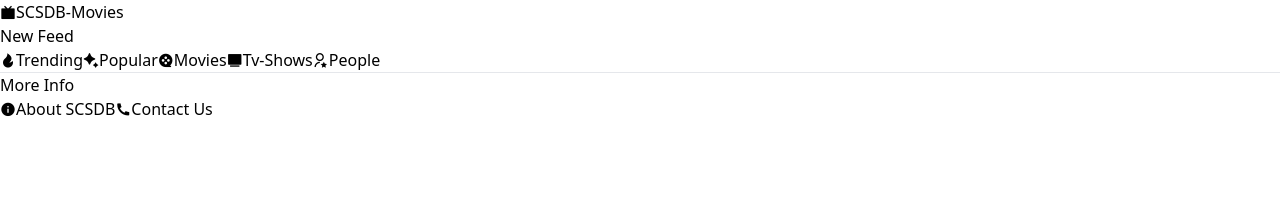
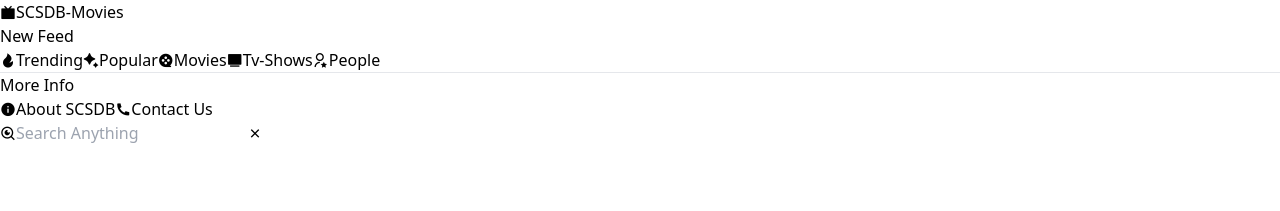
Before and after one commit to TejasMore477/SCSDB-Movies, a React (Vite) app: page / in a window 1280 px wide. Shown: the top 211 px of the page. Built offline with nearby package versions, Linux system fonts and the light colour scheme.

Commit message:
created topNav

```diff
--- a/src/App.jsx
+++ b/src/App.jsx
@@ -4,7 +4,7 @@
 
 function App() {
   return (
-    <div className='w-screen h-screen bg-[#1F1E24] text-white flex py-10'>
+    <div className='w-screen min-h-screen bg-[#1F1E24] text-white flex py-8'>
       <Routes>
         <Route path='/'  element={<Home/>}/>
       </Routes>
--- a/src/components/Home.jsx
+++ b/src/components/Home.jsx
@@ -1,12 +1,15 @@
 import React from "react";
 import SideNav from "./Partials/SideNav";
+import TopNav from "./Partials/TopNav";
 
 function Home() {
     document.title = "SCSDB | Homepage"
   return (
     <>
       <SideNav />
-      <div className="w-[80%] h-full"></div>
+      <div className="w-[80%] h-full">
+        <TopNav/>
+      </div>
     </>
   );
 }
--- a/src/components/Partials/SideNav.jsx
+++ b/src/components/Partials/SideNav.jsx
@@ -5,29 +5,29 @@
   return (
     <div className="w-[20%] h-full border-r-2 border-zinc-500 px-5">
       <h1 className="text-xl font-semibold">
-        <i class="text-[#6556CD] ri-tv-fill"></i>
+        <i className="text-[#6556CD] ri-tv-fill"></i>
         <span className="ml-3">SCSDB-Movies</span>
       </h1>
-      <nav className="text-lg text-zinc-400 flex flex-col gap-3">
+      <nav className="text-lg text-zinc-400 flex flex-col gap-2">
         <h1 className="font-medium mb-2 mt-10 text-white">New Feed</h1>
         <Link className="hover:bg-[#6556CD] hover:text-white duration-300 rounded-lg p-3">
-        <i class="mr-2 ri-fire-fill"></i>
+        <i className="mr-2 ri-fire-fill"></i>
         Trending
         </Link>
         <Link className="hover:bg-[#6556CD] hover:text-white duration-300 rounded-lg p-3">
-        <i class="mr-2 ri-bard-fill"></i>
+        <i className="mr-2 ri-bard-fill"></i>
         Popular
         </Link>
         <Link className="hover:bg-[#6556CD] hover:text-white duration-300 rounded-lg p-3">
-        <i class="mr-2 ri-movie-2-fill"></i>
+        <i className="mr-2 ri-movie-2-fill"></i>
         Movies
         </Link>
         <Link className="hover:bg-[#6556CD] hover:text-white duration-300 rounded-lg p-3">
-        <i class=" mr-2 ri-tv-2-fill"></i>
+        <i className=" mr-2 ri-tv-2-fill"></i>
         Tv-Shows
         </Link>
         <Link className="hover:bg-[#6556CD] hover:text-white duration-300 rounded-lg p-3">
-        <i class="mr-2 ri-user-star-line"></i>
+        <i className="mr-2 ri-user-star-line"></i>
         People
         </Link>
       </nav>
@@ -35,11 +35,11 @@
       <nav className="text-lg text-zinc-400 flex flex-col gap-3">
         <h1 className="font-medium mb-2 text-white">More Info</h1>
         <Link className="hover:bg-[#6556CD] hover:text-white duration-300 rounded-lg p-3">
-        <i class="mr-2 ri-information-fill"></i>
+        <i className="mr-2 ri-information-fill"></i>
         About SCSDB
         </Link>
         <Link className="hover:bg-[#6556CD] hover:text-white duration-300 rounded-lg p-3">
-        <i class="mr-2 ri-phone-fill"></i>
+        <i className="mr-2 ri-phone-fill"></i>
         Contact Us
         </Link>
 
--- /dev/null
+++ b/src/components/Partials/TopNav.jsx
@@ -0,0 +1,34 @@
+import React, { useState } from "react";
+import { Link } from "react-router";
+
+function TopNav() {
+  const [query, setQuery] = useState("");
+  console.log(query);
+  return (
+    <div className="w-full h-[10vh] flex items-center justify-center relative">
+
+<i className="text-zinc-400 text-3xl ri-search-eye-line"></i>
+      <input
+        type="text"
+        value={query}
+        onChange={(e) => setQuery(e.target.value)}
+        className="hover:bg-zinc-700 rounded-full w-[50%] text-zinc-200 py-3 px-5 border-none bg-transparent outline-none mx-2 text-lg"
+        placeholder="Search Anything"
+      />
+       <i onClick={()=>setQuery("")} className={`${query.length !== 0 ? "opacity-1":"opacity-0"} cursor-pointer text-zinc-400 text-3xl ri-close-fill`}></i>
+
+      <div className="max-h-[40vh] w-[50%] bg-zinc-700 bg-opacity-40 absolute top-[100%] rounded-xl overflow-auto">
+        {/* <Link className="hover:bg-zinc-700 text-zinc-400 hover:text-zinc-50 rounded-lg flex items-center justify-between w-[100%] py-2 px-5">
+          <span>someting</span>
+          <img src="" alt="" />
+        </Link>
+        <Link className="hover:bg-zinc-700 text-zinc-400 hover:text-zinc-50 rounded-lg flex items-center justify-between w-[100%] py-2 px-5">
+          <span>someting</span>
+          <img src="" alt="" />
+        </Link> */}
+      </div>
+    </div>
+  );
+}
+
+export default TopNav;
--- a/src/index.css
+++ b/src/index.css
@@ -4,3 +4,13 @@
 
 /* primary #1F1E24 */
 /* secondary #6556CD */
+
+::-webkit-scrollbar{
+  width: 5px;
+  height: 7px;
+}
+
+::-webkit-scrollbar-thumb{
+  background-color: #6556CD;
+  border-radius: 40px;
+}
```
